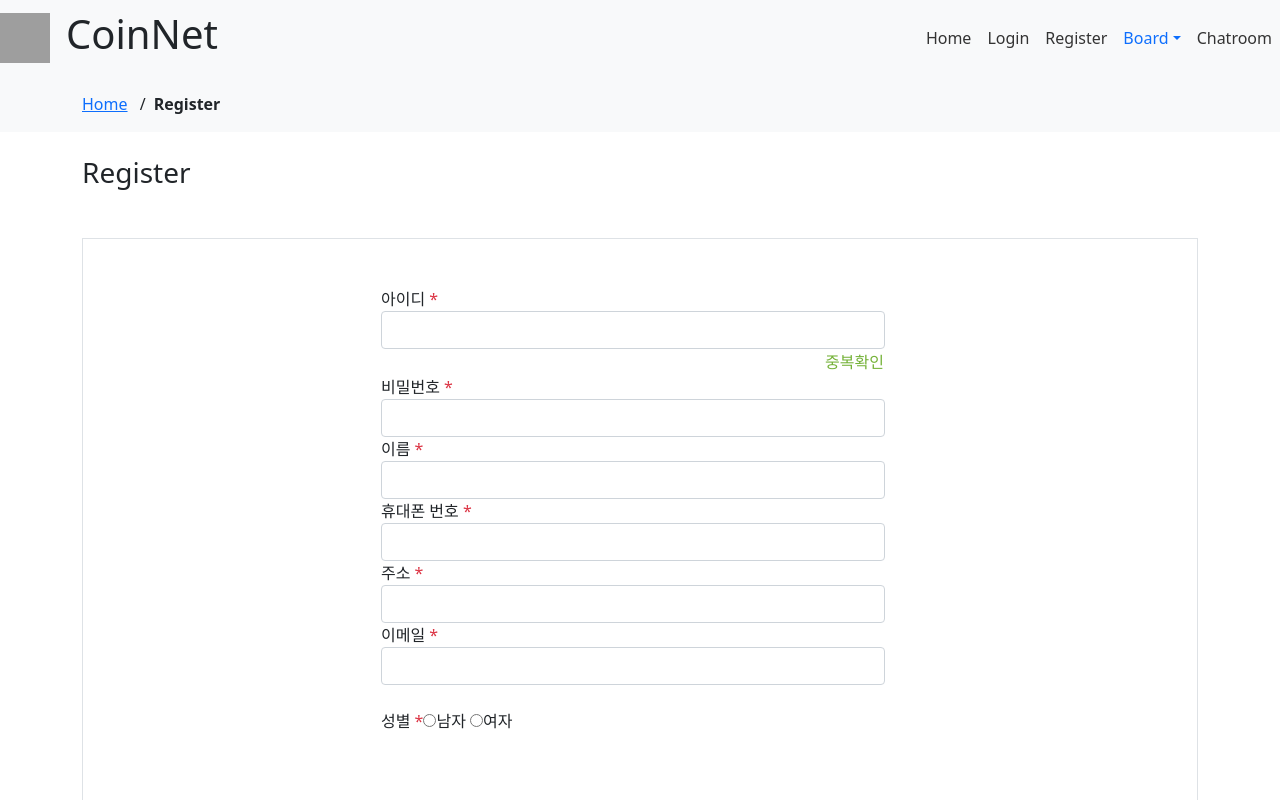
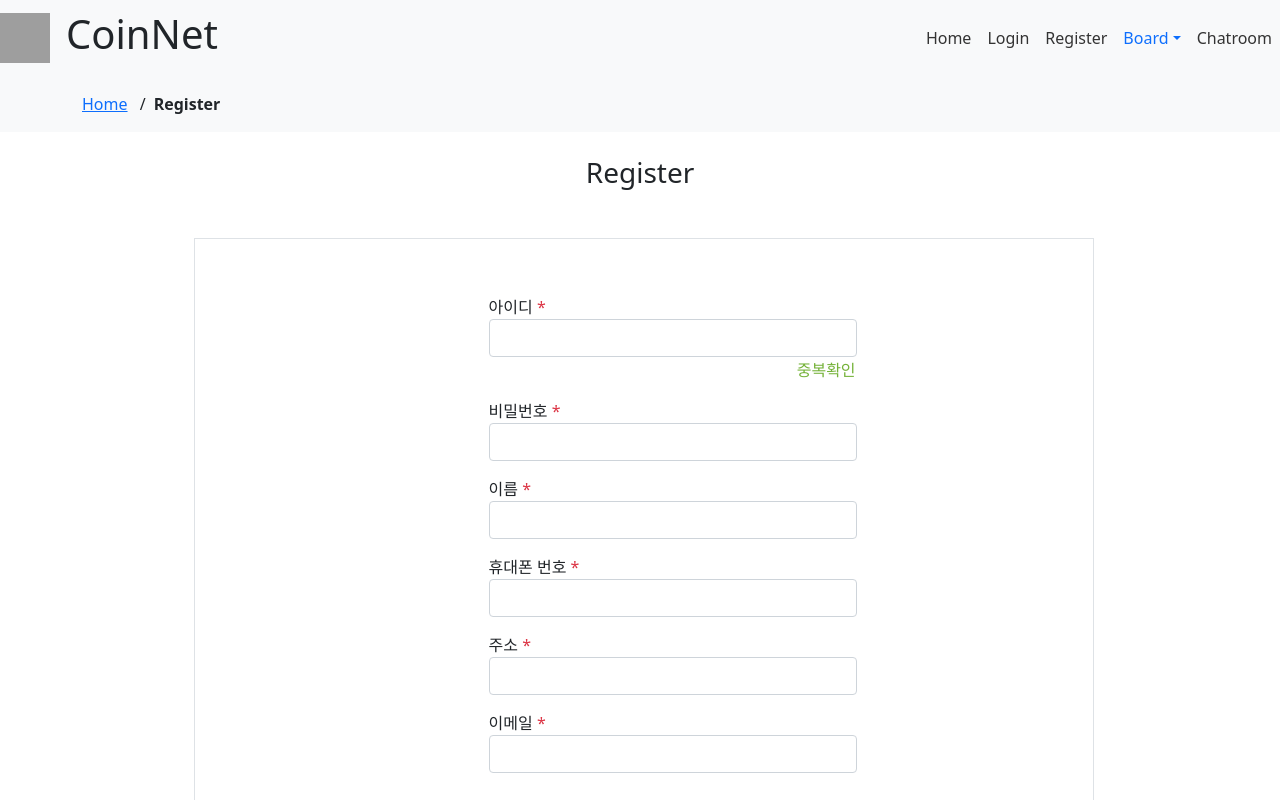
Before and after one commit to infosecFinal/Coin-Vuejs-FrontEnd, a Vue app: page /register in a window 1280 px wide. Shown: the top 800 px of the page. Built offline with nearby package versions, Linux system fonts and the light colour scheme; grey boxes are pictures that could not be loaded.

Commit message:
soops 0713 final

```diff
--- a/src/components/account/Login.vue
+++ b/src/components/account/Login.vue
@@ -16,48 +16,42 @@
     <div class="site-section">
         <div class="container">
             <div class="row">
-                <div class="col-md-12">
+                <div class="col-md-12 wrapmid">
                     <h2 class="h3 mb-5 text-black">Login</h2>
                 </div>
                 <div class="col-md-12">
 
                     <form name="loginform" action="#" method="post">
-
-                        <div class="p-3 p-lg-5 border">
-                            <div style="padding-left: 295px;">
+                        <div class="p-4 p-lg-4 border table">
+                            <div style="padding-left: 200px;">
                                 <select  id="login" class="login" name="login">
                                     <option value="user" selected> 회원 </option>
                                     <option value="admin"> 관리자 </option>
                                 </select>
                             </div>
                             <br>
-                            <div class="form-group" style="padding-left: 300px;">
+                            <div class="form-group" style="padding-left: 200px">
                                 <div class="form-group row">
                                     <div class="col-lg-7">
                                         <label for="login_id" class="text-black">아이디</label>
-                                        <input type="text" class="form-control" id="login_id" name="login_id"
-                                        v-model="login_id">
+                                        <input type="text" class="form-control" id="login_id" name="login_id" v-model="login_id">
                                     </div>
                                 </div>
                                 <div class="form-group row">
                                     <div class="col-lg-7">
                                         <label for="login_pw" class="text-black">비밀번호</label>
-                                        <input type="password" class="form-control" id="login_pw" name="login_pw"
-                                        v-model="login_pw">
+                                        <input type="password" class="form-control" id="login_pw" name="login_pw" v-model="login_pw">
                                     </div>
                                 </div>
 
                             <br>
-
                                  <div class="form-group row">
-                                        <div class="col-md-3">
-                                            <b-button id="LoginBtn"
-                                            @click="approveUser"
-                                             class="btn btn-primary btn-lg btn-block" variant="primary" >로그인</b-button>
+                                        <div class="col-md-3 wrapmid">
+                                            <b-button id="LoginBtn"  @click="approveUser" class="btn btn-block" variant="primary">로그인</b-button>
                                         </div>
 
-                                     <div class="col-md-3">
-                                         <b-button href = "/register" variant="primary" class="btn btn-primary btn-lg btn-block">회원가입</b-button>
+                                     <div class="col-md-3 wrapmid">
+                                         <b-button href = "/register" variant="primary" class=" btn-block">회원가입</b-button>
                                      </div>
                                  </div>
                             </div>
@@ -107,3 +101,24 @@ export default {
     }
 }
 </script>
+
+<style scoped>
+.table {
+   max-width: 800px;
+   left:0;
+   right:0;
+   margin-left:20%;
+   margin-right:20%;
+   top: 0;
+   bottom:0;
+   margin-top:auto;
+   margin-bottom:auto;
+   }
+
+.wrapmid{
+    display:table-cell;
+    text-align:center;
+    vertical-align:middle;
+}
+
+</style>
--- a/src/components/account/Register.vue
+++ b/src/components/account/Register.vue
@@ -15,14 +15,14 @@
     <div class="site-section">
         <div class="container">
             <div class="row">
-                <div class="col-md-12">
+                <div class="col-md-12 wrapmid">
                     <h2 class="h3 mb-5 text-black">Register</h2>
                 </div>
                 <div class="col-md-12">
 
                     <form name="regiform" action="#" method="post">
 
-                        <div class="p-3 p-lg-5 border">
+                        <div class="p-3 p-lg-5 border table">
                             <div class="form-group" style="padding-left: 250px;">
                                 <div class="form-group row">
                                     <div class="col-md-8">
@@ -133,12 +133,12 @@ export default {
                 user_gender: this.user_gender
             });
             if(resp.data.data !== null) {
-                alert('회원가입이 완료되었습니다.',this.user_id,'님 환영합니다!')
+                alert('회원가입이 완료되었습니다. '+this.user_id+'님 환영합니다!')
                 this.$router.push({
                     path: '/login'
-                })
+                });
             }
-            else alert('정보를 다시 확인해주세요');
+            else alert('정보를 다시 확인해주세요')
         },
         async userDuplicate() {
             const resp = await getUserIDList({
@@ -152,3 +152,22 @@ export default {
     }
 }
 </script>
+
+<style scoped>
+.table {
+   max-width: 900px;
+   left:0;
+   right:0;
+   margin-left:10%;
+   margin-right:10%;
+   top: 0;
+   bottom:0;
+   margin-top:0%;
+   margin-bottom:0%;
+   }
+.wrapmid{
+    display:table-cell;
+    text-align:center;
+    vertical-align:middle;
+}
+</style>
```
